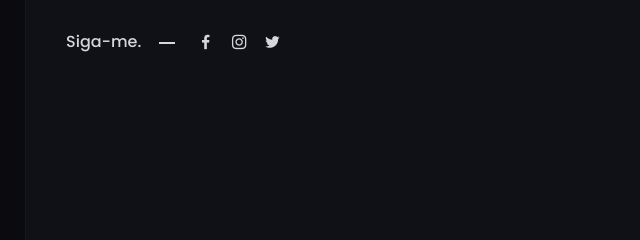
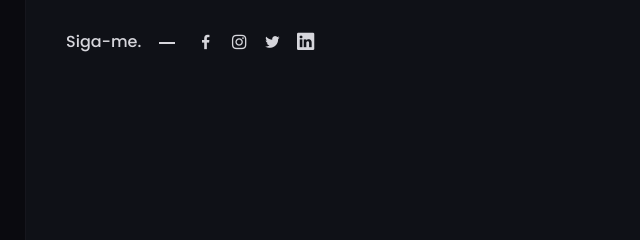
Before and after one commit to JoaoSantosCodes/Portifolio-Joao-Santos, a plain HTML site: page index.html in a window 1280 px wide. Shown: the top 240 px of the page, 74-714 px from the left. Drawn offline with nearby package versions, Linux system fonts and the light colour scheme.

Commit message:
Edit HTML

```diff
--- a/index.html
+++ b/index.html
@@ -94,6 +94,9 @@
                         </a>
                         <a href="https://twitter.com/XJoaoSantosX" target="_blank" class="home__social-link">
                             <i class="uil uil-twitter"></i>
+                        </a>
+                        <a href="https://www.linkedin.com/in/joão-santos-5a59a567/" target="_blank" class="home__social-link">
+                            <i class="bi bi-linkedin"></i>
                         </a>
                     </div>
                 </div>
```
